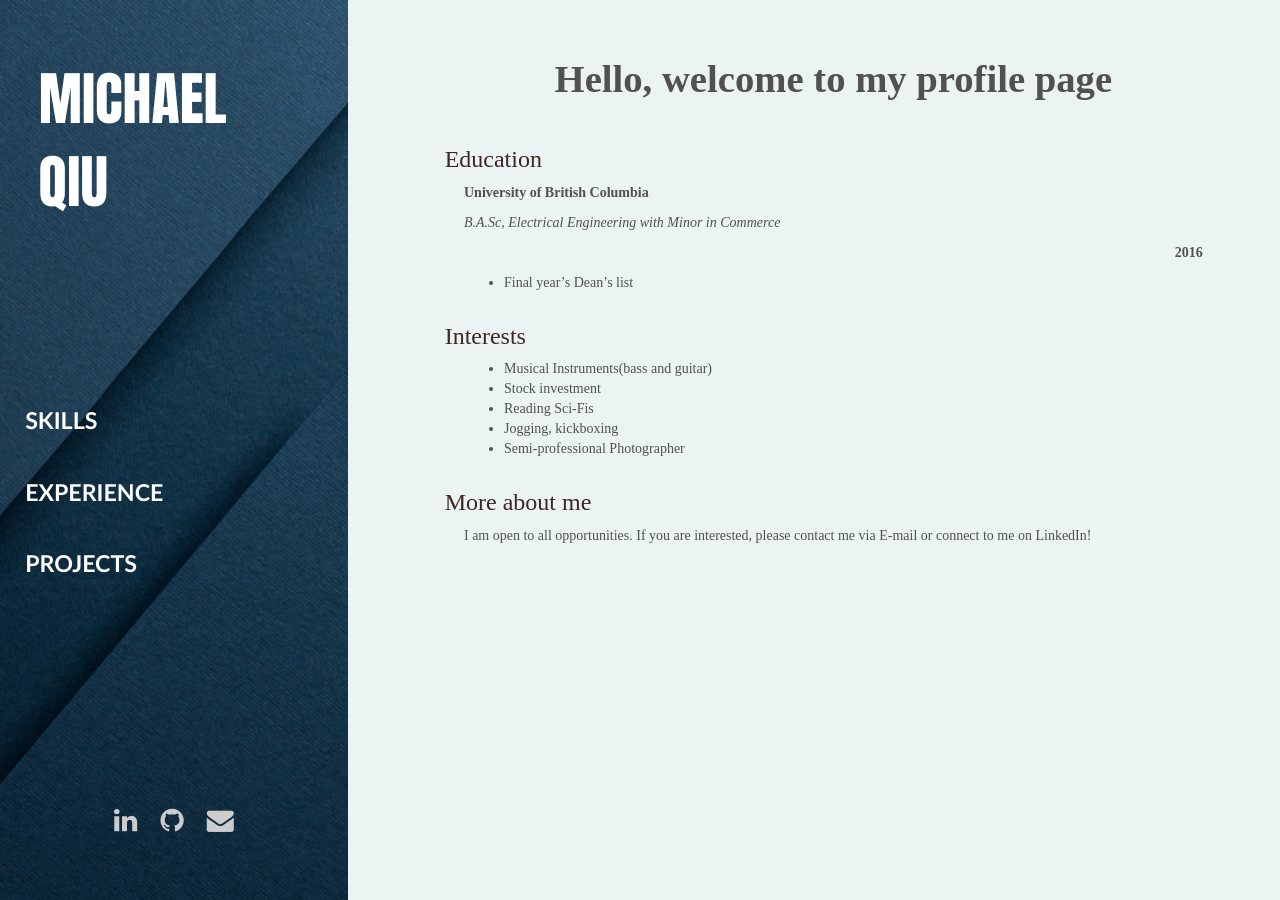
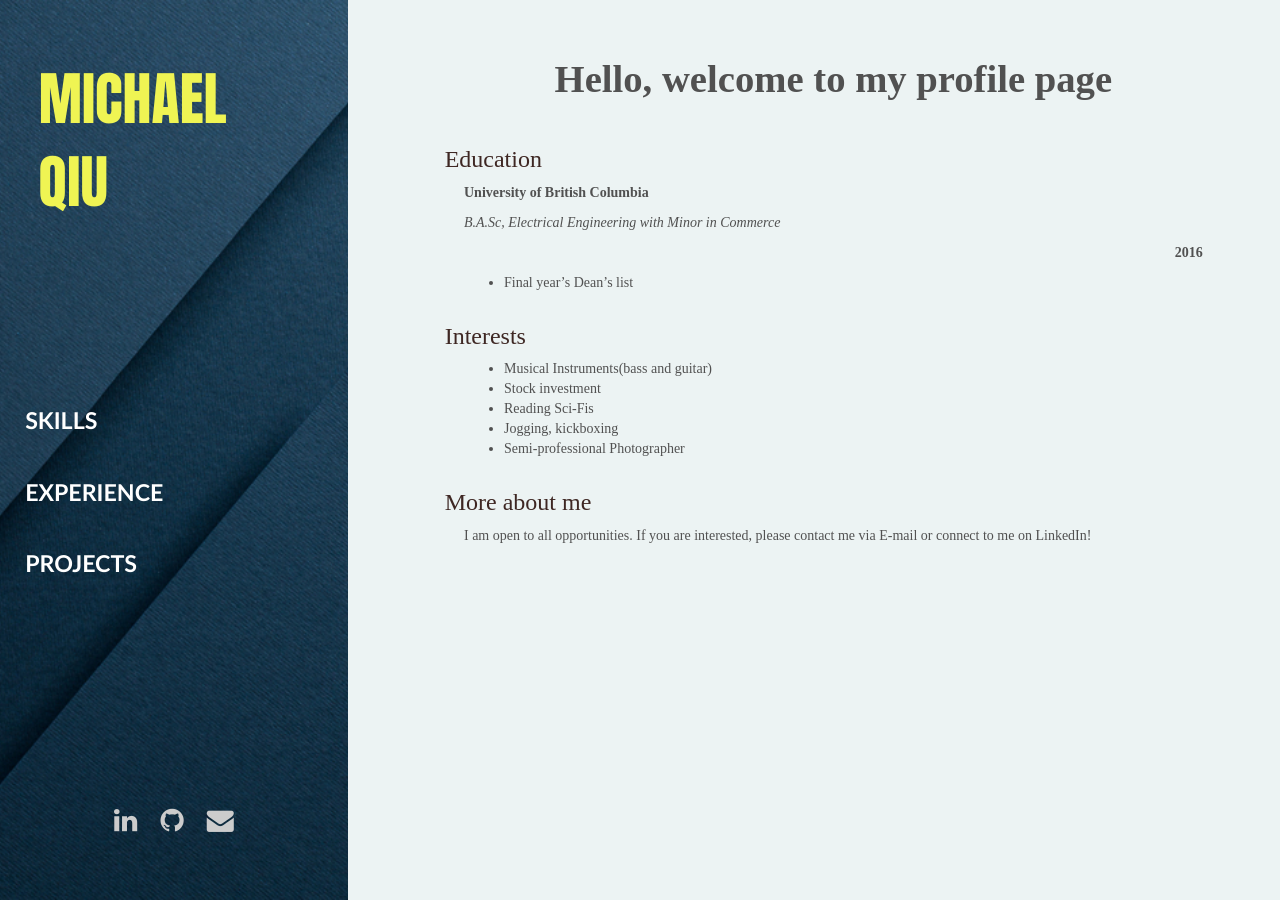
Before and after one commit to jmikerq/jmikerq.github.io, a Jekyll site: the page built from index.md, in a window 1280 px wide. Built offline with Jekyll 4.4.1, drawn with Linux system fonts in a browser that asks for light colours; nearby versions of some CDN libraries; some web fonts are replaced.

Commit message:
change color

```diff
--- a/assets/css/main.css
+++ b/assets/css/main.css
@@ -856,7 +856,7 @@ pre code {
 .sidebar-logo .logo {
   font-family: 'Impact', cursive;
   text-align: left;
-  color: rgb(255, 255, 255);
+  color: #EFF453;
   text-transform: uppercase;
   text-decoration: none;
   font-size: 3rem;
```
